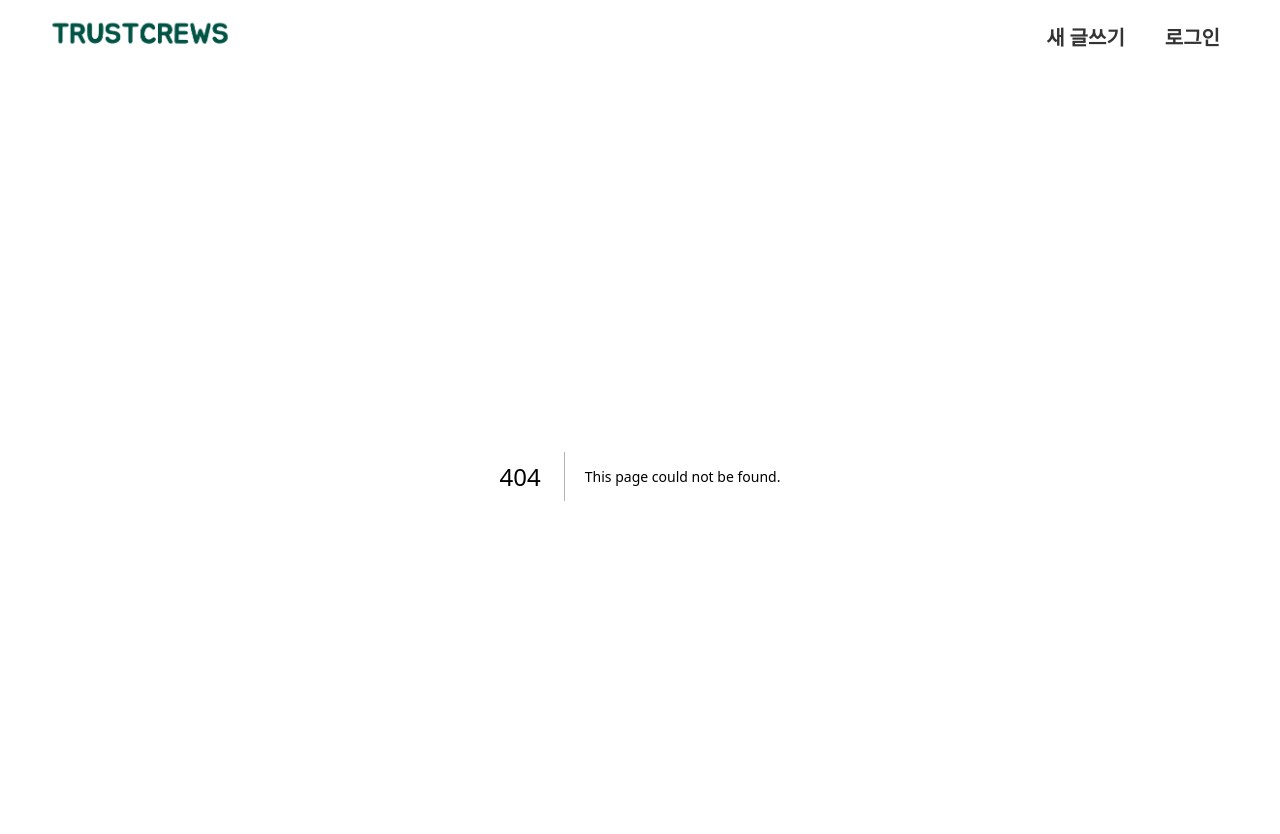
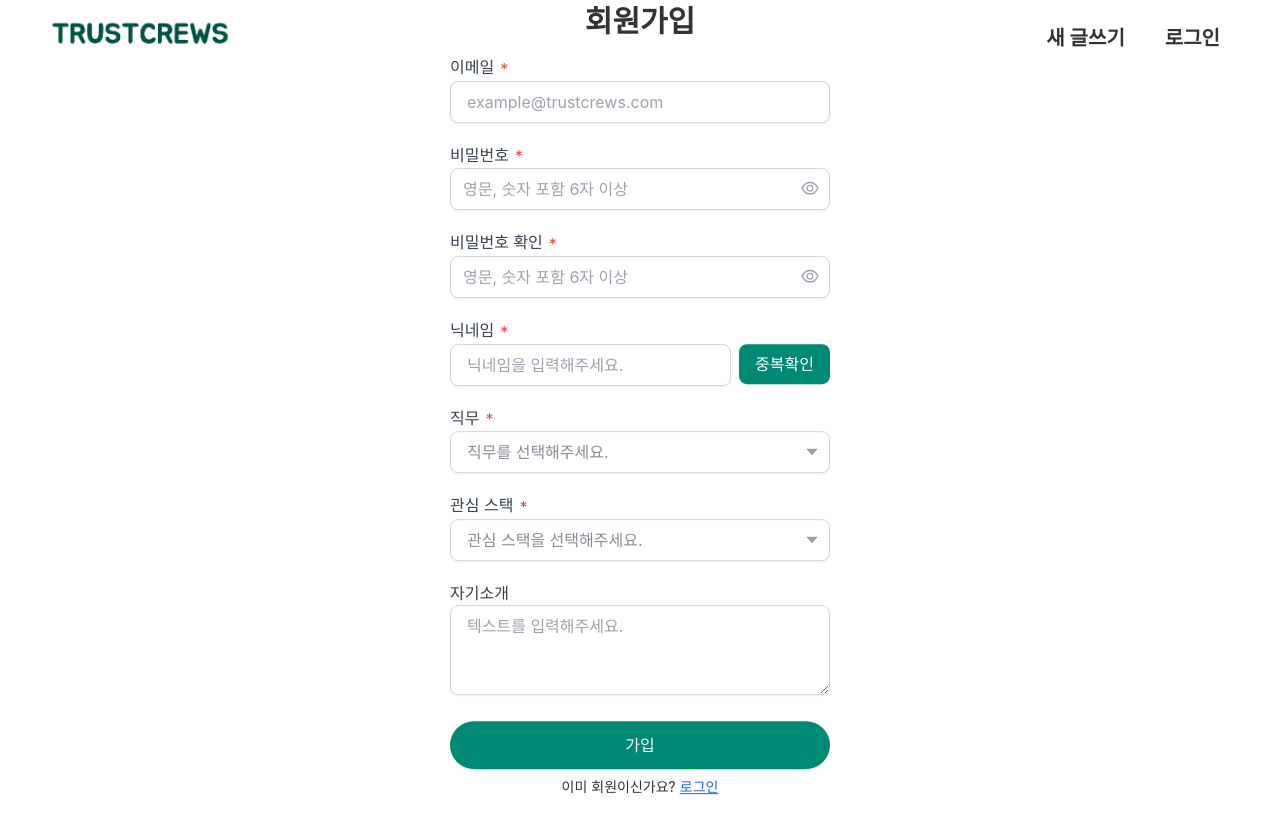
Before and after one commit to oneMonthProject/Front, a Next.js app: page /signup in a window 1280 px wide. Before the commit this address had no page. Shown: the top 834 px of the page. After the commit the page ends 800 px from the top, so only its background shows below. Built offline with nearby package versions, Linux system fonts and the light colour scheme.

Commit message:
fix: modify file path

```diff
--- /dev/null
+++ b/src/app/signup/page.tsx
@@ -0,0 +1,20 @@
+import React from "react";
+import Link from "next/link";
+import SignUpForm from "@/components/user/signup/SignInForm";
+
+function SignUpPage() {
+  return (
+    <div className="absolute top-1/2 left-1/2 -translate-x-1/2 -translate-y-1/2">
+      <h1 className='text-3xl mobile:text-2xl font-semibold w-full text-center mb-4 mobile:mb-2'>회원가입</h1>
+      <SignUpForm />
+      <div className="text-center text-sm mobile:text-xs mt-2">
+        이미 회원이신가요?
+        <Link href='/login'>
+          <span className="ml-1 underline text-blue-600">로그인</span>
+        </Link>
+      </div>
+    </div>
+  )
+}
+
+export default SignUpPage;
--- /dev/null
+++ b/src/components/user/signup/SignInForm.tsx
@@ -0,0 +1,68 @@
+'use client';
+import React, { useState } from "react";
+import MultiSelect from "@/components/ui/MultiSelect";
+import Select from "@/components/ui/Select";
+import Input from "@/components/user/form/Input";
+import PasswordInput from "@/components/user/form/PasswordInput";
+import TextArea from "@/components/user/form/TextArea";
+import FormButton from "@/components/user/form/FormButton";
+import NicknameField from "@/components/user/form/NickNameField";
+import { SelectItem } from "@/utils/type";
+
+const positionList = [
+  { value: 1, name: '프론트엔드' },
+  { value: 2, name: '백엔드' },
+  { value: 3, name: '디자이너' },
+  { value: 4, name: 'IOS' },
+  { value: 5, name: '안드로이드' },
+  { value: 6, name: '데브옵스' }
+];
+
+const techStackList = [
+  { value: 1, name: 'React' },
+  { value: 2, name: 'TypeScript' },
+  { value: 3, name: 'JavaScript' },
+  { value: 4, name: 'Vue' },
+  { value: 5, name: 'Nextjs' },
+  { value: 6, name: 'Node.js' },
+  { value: 7, name: 'Java' },
+  { value: 8, name: 'Spring' },
+  { value: 9, name: 'Kotlin' },
+  { value: 10, name: 'Nestjs' },
+  { value: 11, name: 'Swift' },
+  { value: 12, name: 'Flutter' },
+  { value: 13, name: 'Figma' },
+];
+
+function SignUpForm() {
+  const [email, setEmail] = useState("");
+  const [nickname, setNickname] = useState("");
+  const [password, setPassword] = useState("");
+  const [passwordConfirmation, setPasswordConfirmation] = useState("");
+  const [position, setPosition] = useState<SelectItem | null>(null);
+  const [techStack, setTechStack] = useState<SelectItem[]>([]);
+  const [selfIntroduction, setSelfInformation] = useState("");
+
+  const signUp = () => {
+
+  }
+
+  return (
+    <div className="w-[380px] mobile:w-[300px] space-y-5 mobile:space-y-3">
+      <Input id="email" label="이메일" placeholder="example@trustcrews.com" required
+        value={email} onChange={(e) => setEmail(e.target.value)} />
+      <PasswordInput id="password" label="비밀번호" placeholder="영문, 숫자 포함 6자 이상" required
+        value={password} onChange={(e) => setPassword(e.target.value)} />
+      <PasswordInput id="passwordConfirmation" label="비밀번호 확인" placeholder="영문, 숫자 포함 6자 이상" required
+        value={passwordConfirmation} onChange={(e) => setPasswordConfirmation(e.target.value)} />
+      <NicknameField placeholder="닉네임을 입력해주세요." required value={nickname} onChange={(e) => setNickname(e.target.value)} />
+      <Select value={position} setValue={setPosition} items={positionList} label="직무" placeholder="직무를 선택해주세요." required />
+      <MultiSelect values={techStack} setValues={setTechStack} items={techStackList} label="관심 스택" placeholder="관심 스택을 선택해주세요." required />
+      <TextArea id="information" label="자기소개" placeholder="텍스트를 입력해주세요." rows={3} cols={25}
+        value={selfIntroduction} onChange={(e) => setSelfInformation(e.target.value)} />
+      <FormButton onClick={signUp}>가입</FormButton>
+    </div>
+  )
+}
+
+export default SignUpForm;
```
